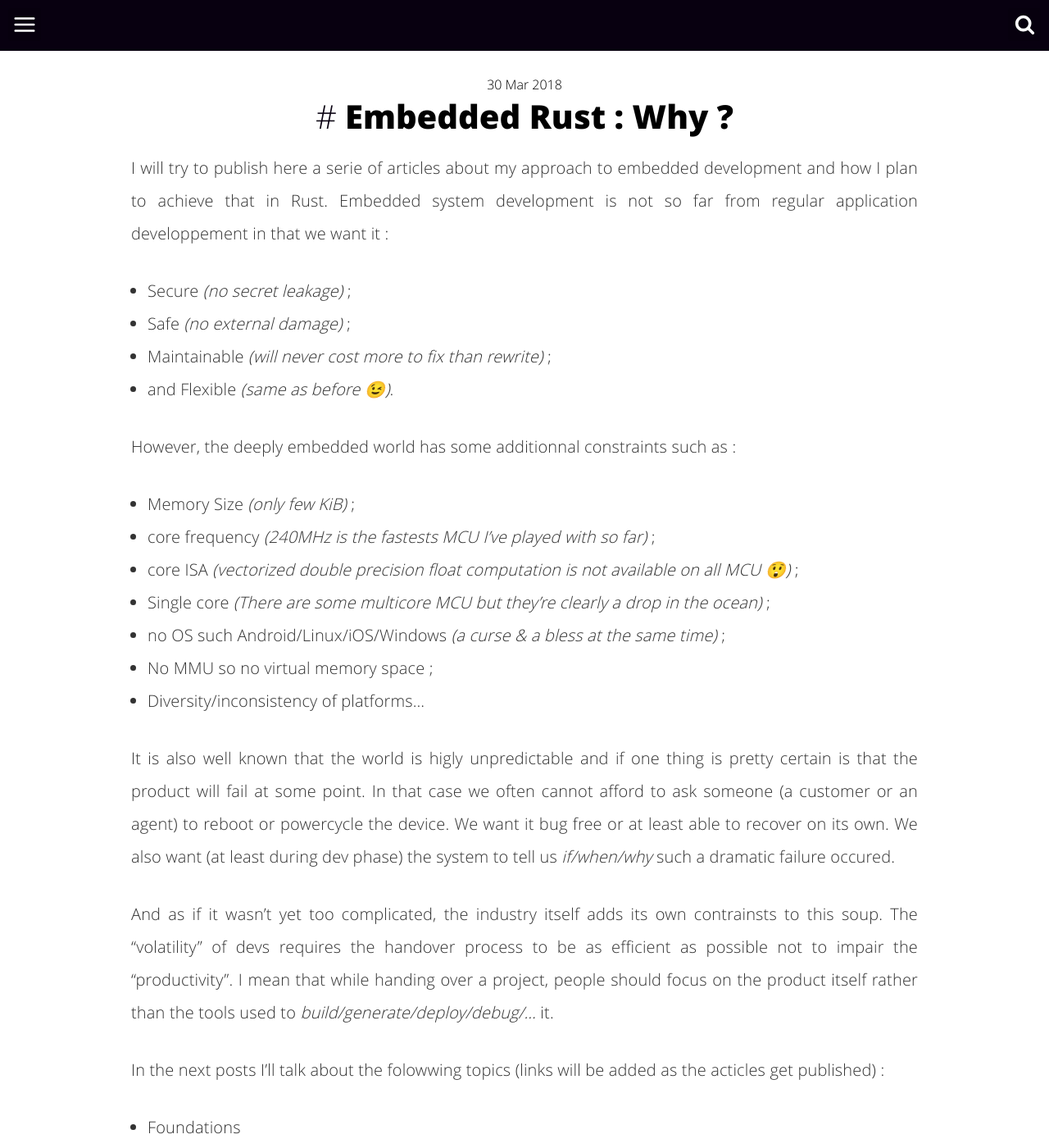
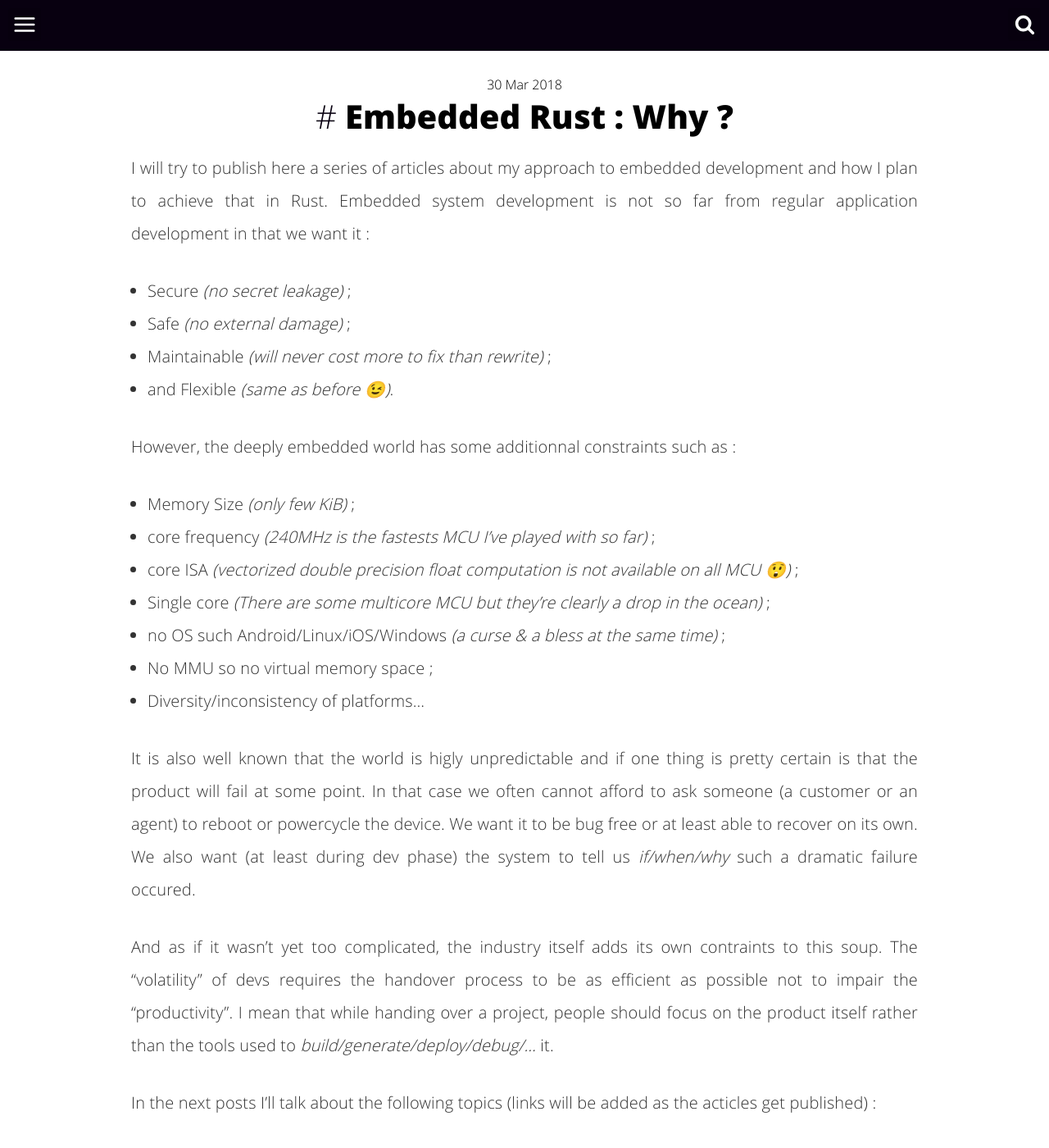
Before and after one commit to ithinuel/ithinuel, a Jekyll site: the page built from _posts/2018-03-30-embedded-rust-why.markdown, in a window 1280 px wide and 1400 px high. Shown: the whole window at 82% size. Built offline with Jekyll 4.4.1, drawn with Linux system fonts in a browser that asks for light colours; comment, search, counter and statistics services are not loaded; some of the changed text lies outside the part shown.

Commit message:
fix a ton of mistakes, thank you @geky for your help !

```diff
--- a/_posts/2018-03-30-embedded-rust-why.markdown
+++ b/_posts/2018-03-30-embedded-rust-why.markdown
@@ -5,8 +5,8 @@ date:   2018-03-30 09:26:00 +0100
 categories: embedded-rust
 tags: rust embedded-dev
 ---
-I will try to publish here a serie of articles about my approach to embedded development and how I plan to achieve that in Rust.
-Embedded system development is not so far from regular application developpement in that we want it :
+I will try to publish here a series of articles about my approach to embedded development and how I plan to achieve that in Rust.
+Embedded system development is not so far from regular application development in that we want it :
 - Secure *(no secret leakage)* ;
 - Safe *(no external damage)* ;
 - Maintainable *(will never cost more to fix than rewrite)* ;
@@ -23,26 +23,26 @@ However, the deeply embedded world has some additionnal constraints such as :
 
 It is also well known that the world is higly unpredictable and if one thing is pretty certain is
 that the product will fail at some point. In that case we often cannot afford  to ask someone (a
-customer or an agent) to reboot or powercycle the device. We want it bug free or at least able to
+customer or an agent) to reboot or powercycle the device. We want it to be bug free or at least able to
 recover on its own. We also want (at least during dev phase) the system to tell us *if/when/why*
 such a dramatic failure occured.
 
-And as if it wasn't yet too complicated, the industry itself adds its own contrainsts to this soup.
+And as if it wasn't yet too complicated, the industry itself adds its own contraints to this soup.
 The "volatility" of devs requires the handover process to be as efficient as possible not to impair
 the "productivity". I mean that while handing over a project, people should focus on the product
 itself rather than the tools used to *build/generate/deploy/debug/...* it.
 
-In the next posts I'll talk about the folowwing topics (links will be added as the acticles get
+In the next posts I'll talk about the following topics (links will be added as the acticles get
 published) :
 
 - Foundations
   - Framework structure :
     Crates & feature gates to the rescue...
-  - Ressource management :
+  - Resource management :
     GPIO and other peripherals...
   - Threadless, Co-operative & Pre-emptive multitasking
     One driver to rule them all !
-  - Exectution context types
+  - Execution context types
     *main* -- thread -- interrupt
     Context switching & safety
   - Critical failure handling
@@ -51,6 +51,6 @@ published) :
 
 I know that all this might sound/look pretty abstract. To make this slightly more concrete, I'll
 use as a demo project an IoT enabled 3D printer (based on my Anet A6 & Flsun 3). I'll start working
-on a Cortex-M based motherboard as AVR are not yet supported in mainstream rust compiler. However,
-as I want this framework cross platform, the same application code will have to run on all target
+on a Cortex-M based motherboard as AVR is not yet supported in the mainstream rust compiler. However,
+as I want this framework to be cross platform, the same application code must run on all targets
 seemlessly.
```
